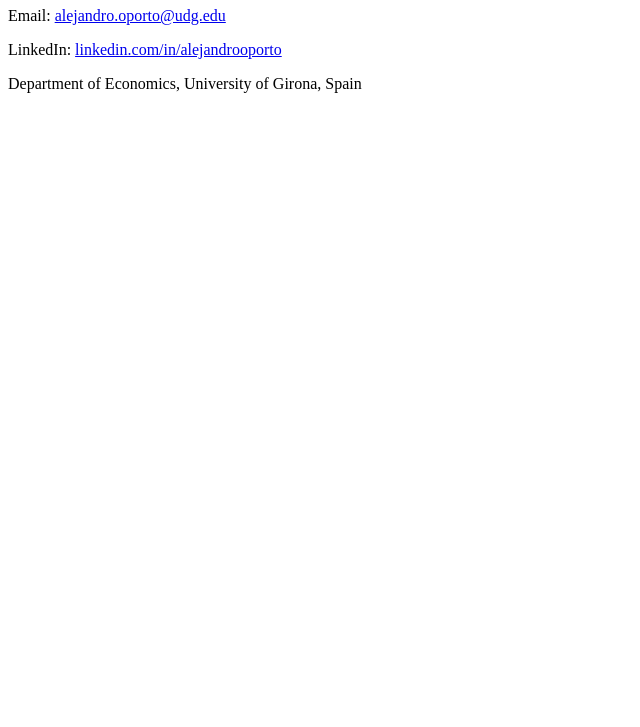
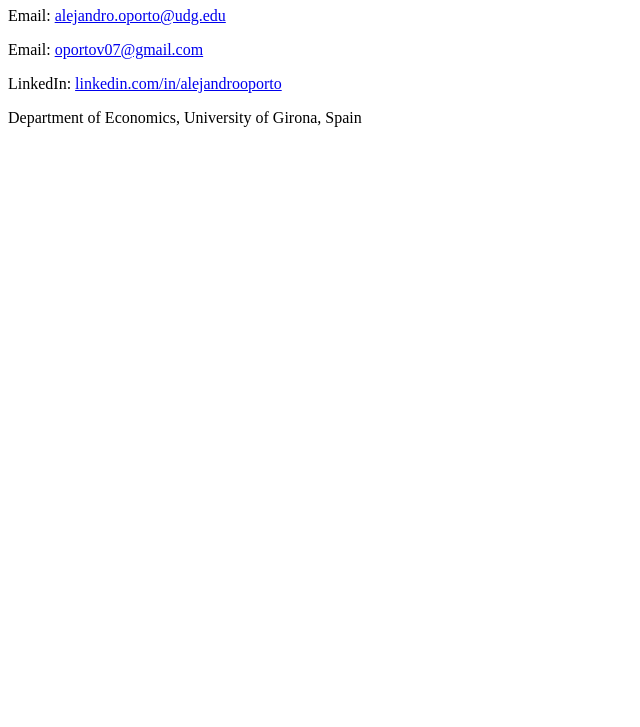
Before and after one commit to alejandrooporto/alejandrooporto.github.io, a plain HTML site: page contact.html in a window 1280 px wide. Shown: the part 73-800 px from the top of the page, without its empty margins (0-640 px from the left). Drawn offline with Linux system fonts and the light colour scheme.

Commit message:
Update contact.html

```diff
--- a/contact.html
+++ b/contact.html
@@ -8,6 +8,7 @@
 <body>
   <h1>Contact</h1>
   <p>Email: <a href="mailto:alejandro.oporto@udg.edu">alejandro.oporto@udg.edu</a></p>
+   <p>Email: <a href="mailto:oportov07@gmail.com">oportov07@gmail.com</a></p>
   <p>LinkedIn: <a href="https://www.linkedin.com/in/alejandrooporto" target="_blank">linkedin.com/in/alejandrooporto</a></p>
   <p>Department of Economics, University of Girona, Spain</p>
 </body>
```
